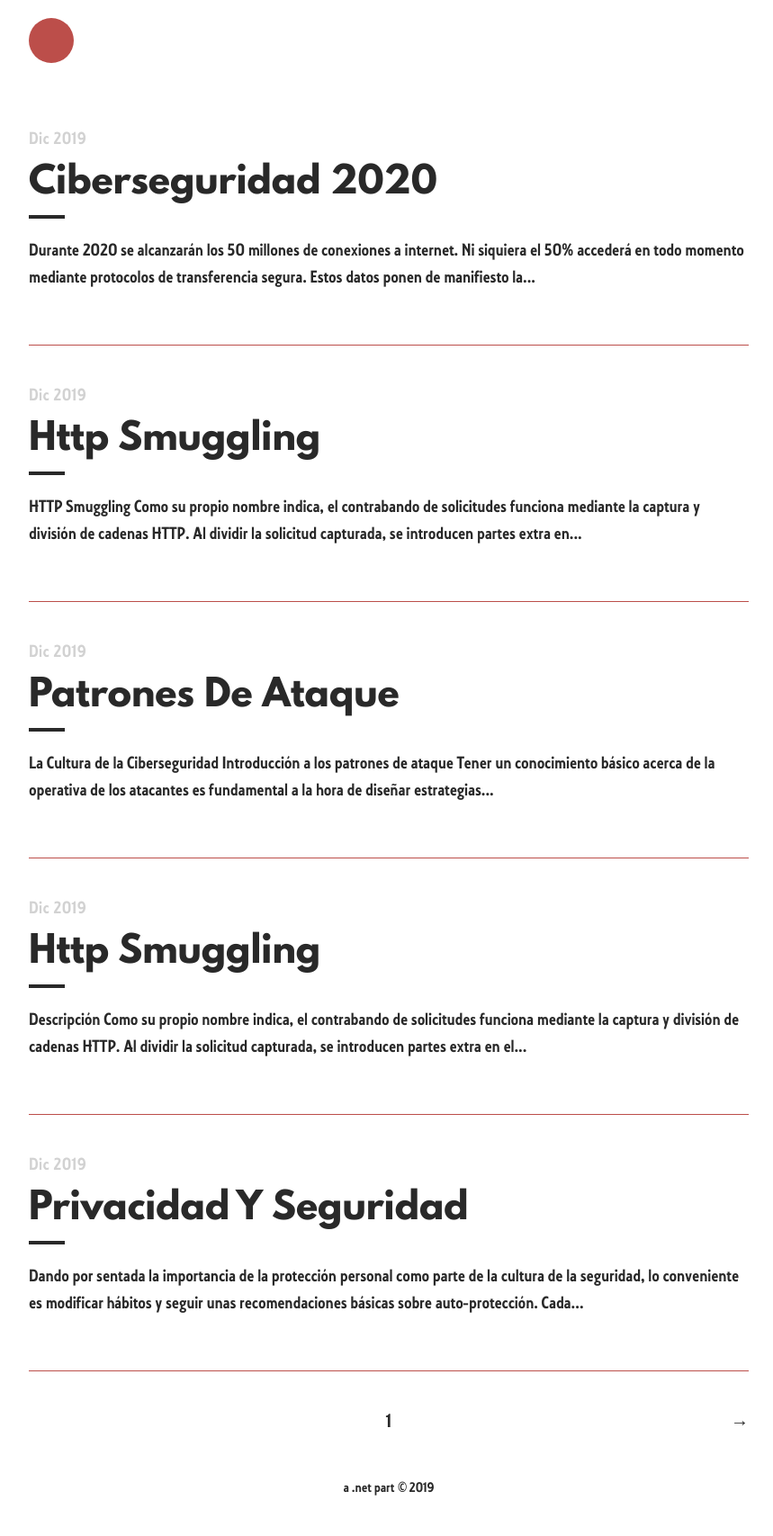
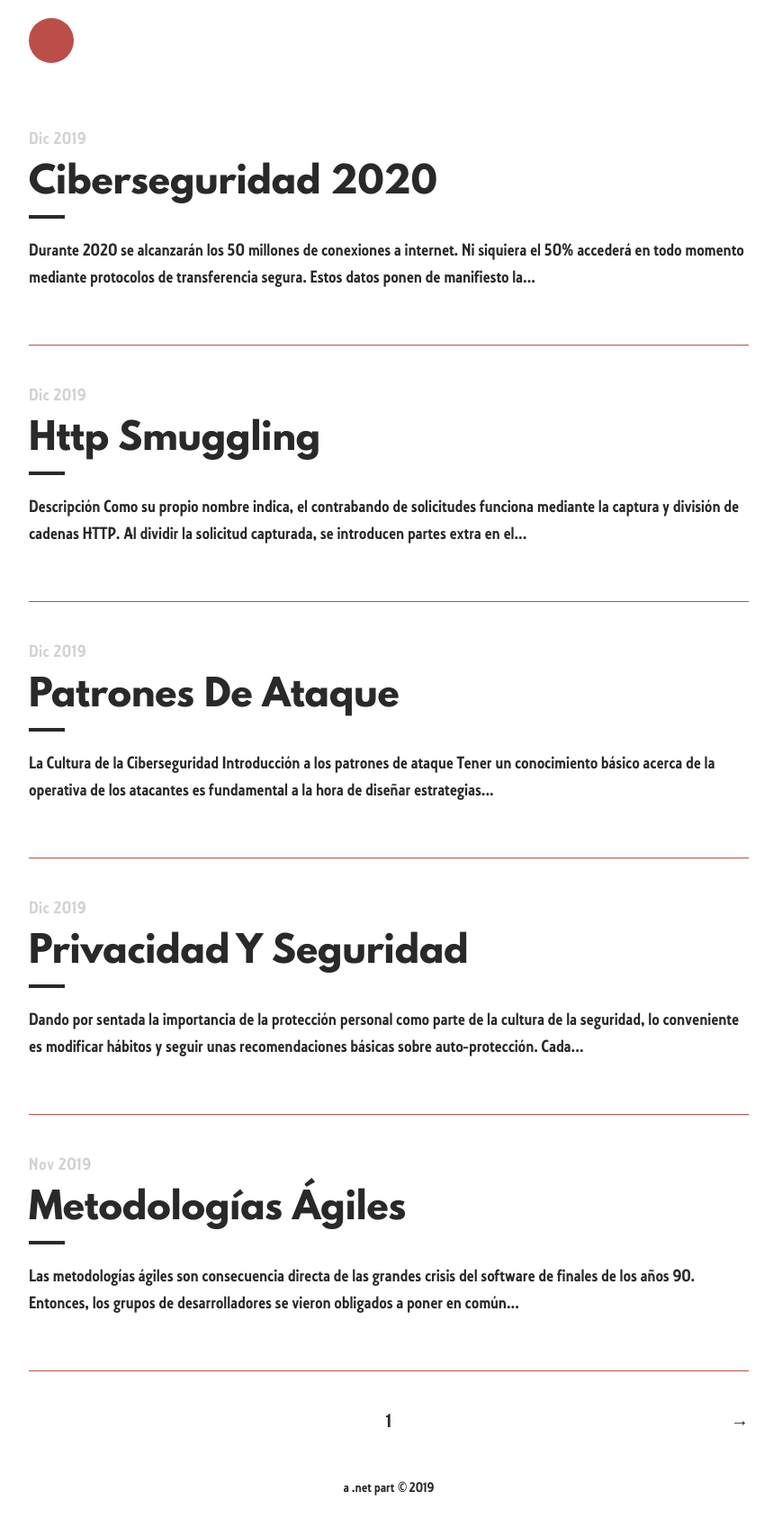
Before and after one commit to Rocmpr/blog, a Jekyll site: the page built from index.html, in a window 1280 px wide. Shown: the whole page at 90% size, without its empty margins (208-1067 px from the left). Built offline with Jekyll 4.4.1, drawn with Linux system fonts in a browser that asks for light colours; the list of posts is cut into pages by our own code; some of the changed lines change nothing that is shown.

Commit message:
Post VI update

```diff
--- a/_posts/2019-12-03-HTTP-Smuggling.md
+++ /dev/null
@@ -1,14 +0,0 @@
-## Descripción
-
-Como su propio nombre indica, el contrabando de solicitudes funciona mediante la captura y división de cadenas HTTP. Al dividir la solicitud capturada, se introducen partes extra en el cuerpo de la original, que entran en el servidor, ocultas o “de contrabando”. El contenido “extra” incluido en estas solicitudes suele servir para la ejecución de comandos sin autorización, para conseguir privilegios, leer datos o editarlos. Todas las solicitudes mediante protocolo HTTP quedan expuestas a este tipo de ataque, por lo que se recomienda, en la medida de lo posible, el uso de SSL.
-
-## Patrón de Ataque
-
-**Investigar el entorno** de destino para determinar las tecnologías empleadas, como los tipos de navegadores, servidores web, firewalls, etc. Esto puede ayudar a determinar en cómo se procesan las solicitudes entrantes en dicho entorno.
-Usar navegadores sin control estricto de solicitudes o herramientas de testeo de solicitudes personalizadas, para el envío de cabeceras erróneas.
-
-Esto permite la **división de las solicitudes** y el **envío de solicitudes maliciosas** mediante la introducción de fragmentos codificados o cabeceras extra.
-
-## Arquitecturas Vulnerables
-
-Servidores web que acepten y procesen los encabezados de las solicitudes HTTP manipuladas por el usuario.
--- a/_posts/2019-12-06-HTTP-Smuggling.md
+++ b/_posts/2019-12-06-HTTP-Smuggling.md
@@ -1,5 +1,4 @@
-## HTTP Smuggling
-
+## Descripción
 Como su propio nombre indica, el contrabando de solicitudes funciona mediante la captura y división de cadenas HTTP. Al dividir la solicitud capturada, se introducen partes extra en el cuerpo de la original, que entran en el servidor, ocultas o “de contrabando”. El contenido “extra” incluido en estas solicitudes suele servir para la ejecución de comandos sin autorización, para conseguir privilegios, leer datos o editarlos. Todas las solicitudes mediante protocolo HTTP quedan expuestas a este tipo de ataque, por lo que se recomienda, en la medida de lo posible, el uso de SSL.
 
 ## Patrón de Ataque
```
